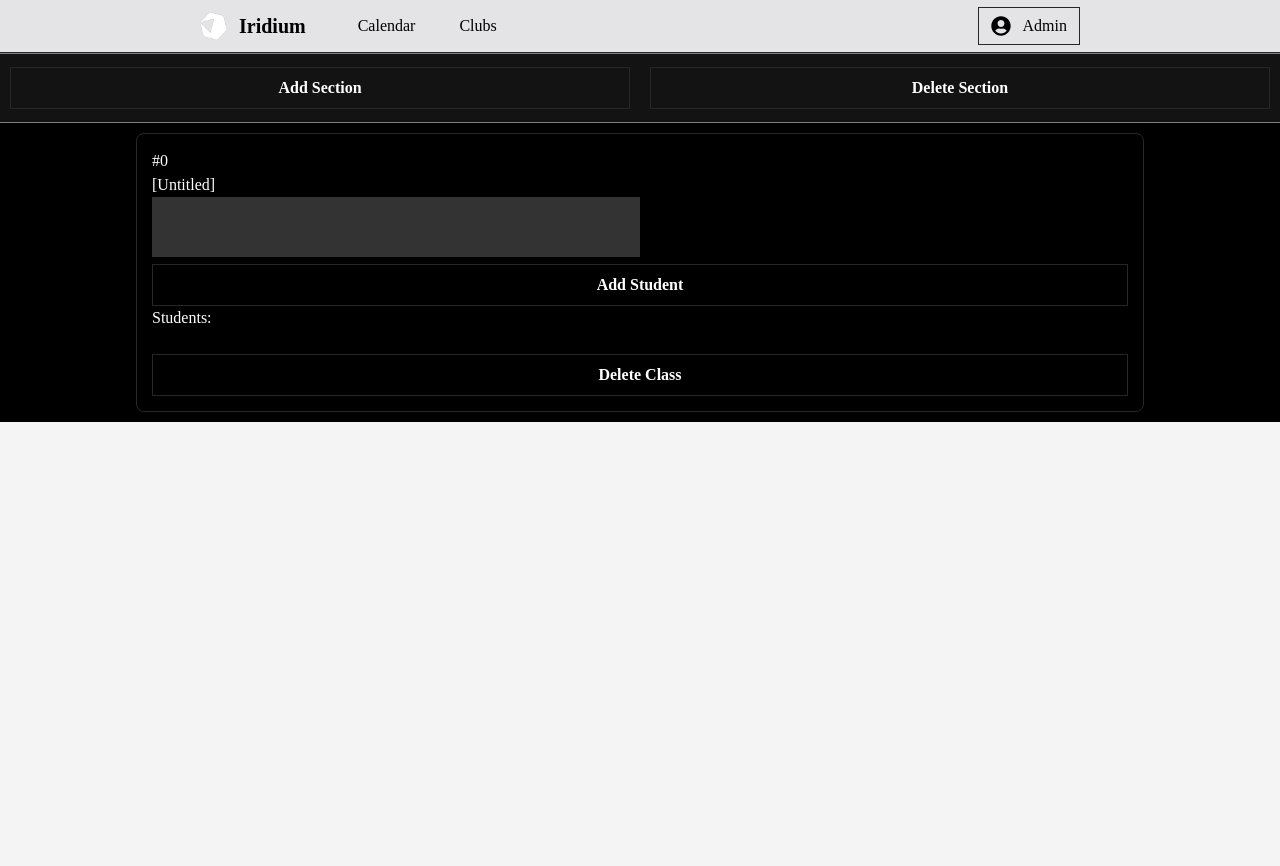
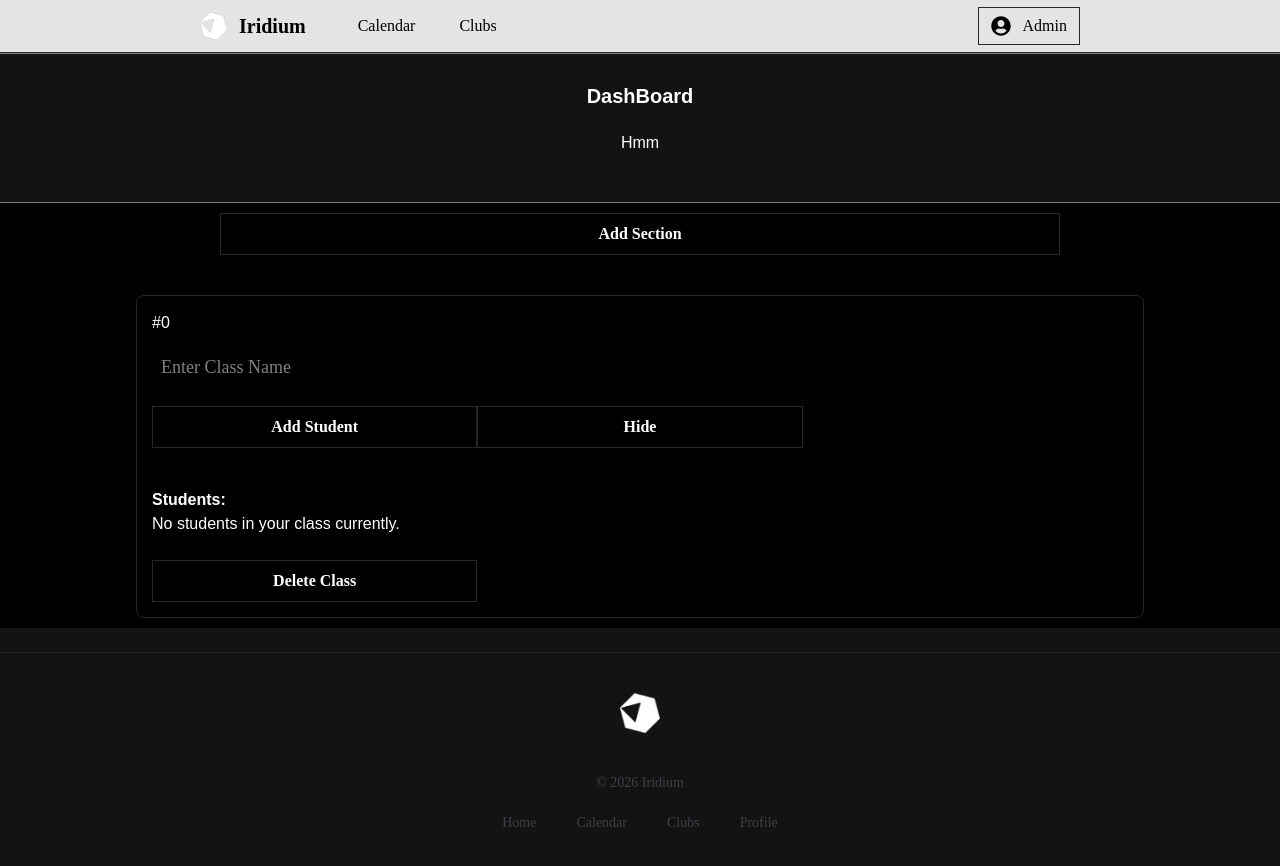
Before and after one commit to iron-hands-team/iridium, a Next.js app in the folder frontend/: page / in a window 1280 px wide. Both pictures are taken after a click on the button "Add Section". Shown: the top 866 px of the page. Before the commit the page ends 800 px from the top, so only its background shows below. Built offline with nearby package versions, Linux system fonts and the light colour scheme.

Commit message:
Improvement to Class.tsx

```diff
--- a/frontend/app/globals.css
+++ b/frontend/app/globals.css
@@ -15,5 +15,6 @@ body {
 }
 
 p {
-    color: white;
+  font-family: sans-serif;
+  color: white;
 }
--- a/frontend/components/layout/Class.tsx
+++ b/frontend/components/layout/Class.tsx
@@ -3,27 +3,35 @@
 import { useState } from "react";
 import Btn from "@/components/ui/btn";
 import "@/app/globals.css";
+import Footer from "@/components/layout/footer";
 
 interface Class {
 	id: number;
 	className: string;
 	students : Test[];
+	canShow : boolean;
 }
 
 interface Test {
   id: number;
   name: string;
   text: string;
-
 }
-
 
 export default function ClassBody() {
 
 	//const [test, setTest] = useState<Test[]>([]);
 	const [classes, setClasses] = useState<Class[]>([]);
+  const [asd, setAsd] = useState("");
 
-  const [asd, setAsd] = useState("");
+	function updateCanShowStudents(index: number, canShow: boolean) {
+		setClasses((prev) =>
+				prev.map((item, i) =>
+					i === index ? { ...item, canShow : canShow} : item
+			)
+		);
+	}
+
 
 	function updateName(index: number, text: string) {
     setClasses((prev) =>
@@ -74,7 +82,8 @@ export default function ClassBody() {
       {
         id: prev.length,
 				className: "",
-				students: []
+				students: [],
+				canShow: true
       },
     ]);
   }
@@ -111,7 +120,7 @@ export default function ClassBody() {
       prev.map((item, i) =>
         i === classIndex
           ?
-					{...item, students : subDeleteStudent(classes[classIndex].students, studentIndex)}
+					{...item, students : item.students.filter((_, j) => j !== studentIndex, studentIndex)}
           : item
       )
     );
@@ -132,27 +141,29 @@ export default function ClassBody() {
 		return total;
 	}
 
+
+
   return (
-
     <div className="bg-[#131313]">
-      <div
+      <header
         style={{
           display: "flex",
+					flexDirection: "column",
           gap: "20px",
-          height: "70px",
+          height: "150px",
           alignItems: "center",
           padding: 10,
           borderTop: "1px solid gray",
           borderBottom: "1px solid gray",
+					justifyContent: "center"
+
         }}
       >
-        <Btn text="Add Section" onclick={addClass} />
 
-        <Btn
-          text="Delete Section"
-          onclick={() => deleteTest(classes.length - 1)}
-        />
-      </div>
+				<p style={{fontSize: "20px"}}><b>DashBoard</b></p>
+				<p>Hmm</p>
+				<p></p>
+      </header>
 
       <div
 
@@ -166,6 +177,10 @@ export default function ClassBody() {
         }}
 
       >
+				<div className="flex w-2/3">
+					<Btn text="Add Section" onclick={addClass} />
+				</div>
+				<p>{classes.length == 0 ? "No classes to show. Create one on the top-left!" : ""}</p>
         {classes.map((item, i) => (
           <div
 
@@ -182,39 +197,77 @@ export default function ClassBody() {
 
             <p>#{item.id}</p>
 
-            <p>{item.className == "" ? "[Untitled]" : item.className}</p>
-						<textarea              className="text-white dark:text-zinc-300 text-sm w-1/2 resize-none h-15 bg-[#333333] p-2"
+
+						<textarea
+							placeholder="Enter Class Name"
+							className="text-white w-full resize-none h-16 p-2 border border-black hover:border-zinc-800 pt-4.5 text-[18px] font-sans"
+
 						value={item.className}
 						onChange={(e) => {
 							updateName(i, e.target.value);
 						}}
 						></textarea>
+						<div className="w-2/3 flex">
+						<Btn text="Add Student" onclick={() => {classes[i].canShow = true;addStudent(item.students, i)}}/>
+						<Btn text={classes[i].canShow ? "Hide" : "Show"} onclick={() => updateCanShowStudents(i, !classes[i].canShow)}/>
 
-						<Btn text="Add Student" onclick={() => addStudent(item.students, i)}/>
-
-						<p>Students:</p>
-						{item.students.map((studentTest, j) => (
-							<div key={j}>
-								<div style={{display: "flex", marginTop: "10px"}} className="w-full">
-									<div className="w-full ">
-										<p>#{j} {studentTest.name == "" ? "[Untitled]" : studentTest.name}</p>
-										<textarea placeholder="Enter Student Name Here" className="text-white dark:text-zinc-300 text-sm w-1/2 resize-none h-15 bg-[#333333] p-2" value={studentTest.name} onChange={(e) => { updateStudentName(i, j, e.target.value)}}></textarea>
+						</div>
+						{classes[i].canShow && (
+							<div>
+								<p className="mt-10"><b>Students:</b></p>
+								<p>{classes[i].students.length == 0 ? "No students in your class currently." : ""}</p>
+							{item.students.map((studentTest, j) => (
+								<div key={j}>
+									<div style={{display: "flex", marginTop: "10px"}} className="w-full justify-between h-full">
+										<div className="w-2/3">
+											<p>#{j} {studentTest.name == "" ? "[Untitled]" : studentTest.name}</p>
+											<textarea placeholder="Enter Student Name Here" className="text-white dark:text-zinc-300 text-sm w-2/3 resize-none h-15 bg-[#333333] p-2 mt-2" value={studentTest.name} onChange={(e) => { updateStudentName(i, j, e.target.value)}}></textarea>
+										</div>
+										<div className="w-1/4 flex justify-center  h-full flex-col gap-2">
+											<Btn text="Edit Student Info" />
+											<Btn text="Delete Student" onclick={() => {deleteStudent(i, j)}}/>
+										</div>
 									</div>
 
-									<Btn text="Delete Student" onclick={() => {let tempStudent = j;deleteStudent(i, j);}}/>
+									<br></br>
 								</div>
+							))}
+							</div>
+						)};
 
+						<br></br>
 
-							</div>
-						))}
-						<br></br>
+						<div className="w-1/3">
 						<Btn text="Delete Class" onclick={() => {deleteTest(i)}}/>
-
+						</div>
           </div>
         ))}
       </div>
+			<br></br>
 
+			<Footer/>
+			<div className="h-100"></div>
+    </div>
 
-    </div>
   );
 }
+
+/*
+						<p className="mt-10"><b>Students:</b></p>
+						{item.students.map((studentTest, j) => (
+							<div key={j}>
+								<div style={{display: "flex", marginTop: "10px"}} className="w-full justify-between h-full">
+									<div className="w-2/3">
+										<p>#{j} {studentTest.name == "" ? "[Untitled]" : studentTest.name}</p>
+										<textarea placeholder="Enter Student Name Here" className="text-white dark:text-zinc-300 text-sm w-2/3 resize-none h-15 bg-[#333333] p-2 mt-2" value={studentTest.name} onChange={(e) => { updateStudentName(i, j, e.target.value)}}></textarea>
+									</div>
+									<div className="w-1/4 flex justify-center  h-full flex-col gap-2">
+										<Btn text="Edit Student Info" />
+										<Btn text="Delete Student" onclick={() => {deleteStudent(i, j)}}/>
+									</div>
+								</div>
+
+								<br></br>
+							</div>
+						))}
+*/
--- a/frontend/components/ui/btn.tsx
+++ b/frontend/components/ui/btn.tsx
@@ -7,7 +7,7 @@ interface ButtonProps {
 }
 
 function Btn({ text, onclick, primary }: ButtonProps) {
-  const btnStyles = `${primary ? "bg-zinc-950 dark:bg-zinc-300 hover:bg-zinc-900 dark:hover:bg-zinc-300/85 text-zinc-300 dark:text-zinc-950" : "hover:bg-zinc-300/85 dark:hover:bg-zinc-900/50"} border-1 border-zinc-800 py-2 cursor-pointer w-full font-bold text-white`;
+  const btnStyles = `${primary ? "bg-zinc-950 dark:bg-zinc-300 hover:bg-zinc-900 dark:hover:bg-zinc-300/85 text-zinc-300 dark:text-zinc-950" : "hover:bg-zinc-300/85 dark:hover:bg-zinc-900/50"} border-1 border-zinc-800 py-2 cursor-pointer w-full font-bold text-white font-sans`;
 
   return (
     <button className={btnStyles} onClick={onclick}>
```
